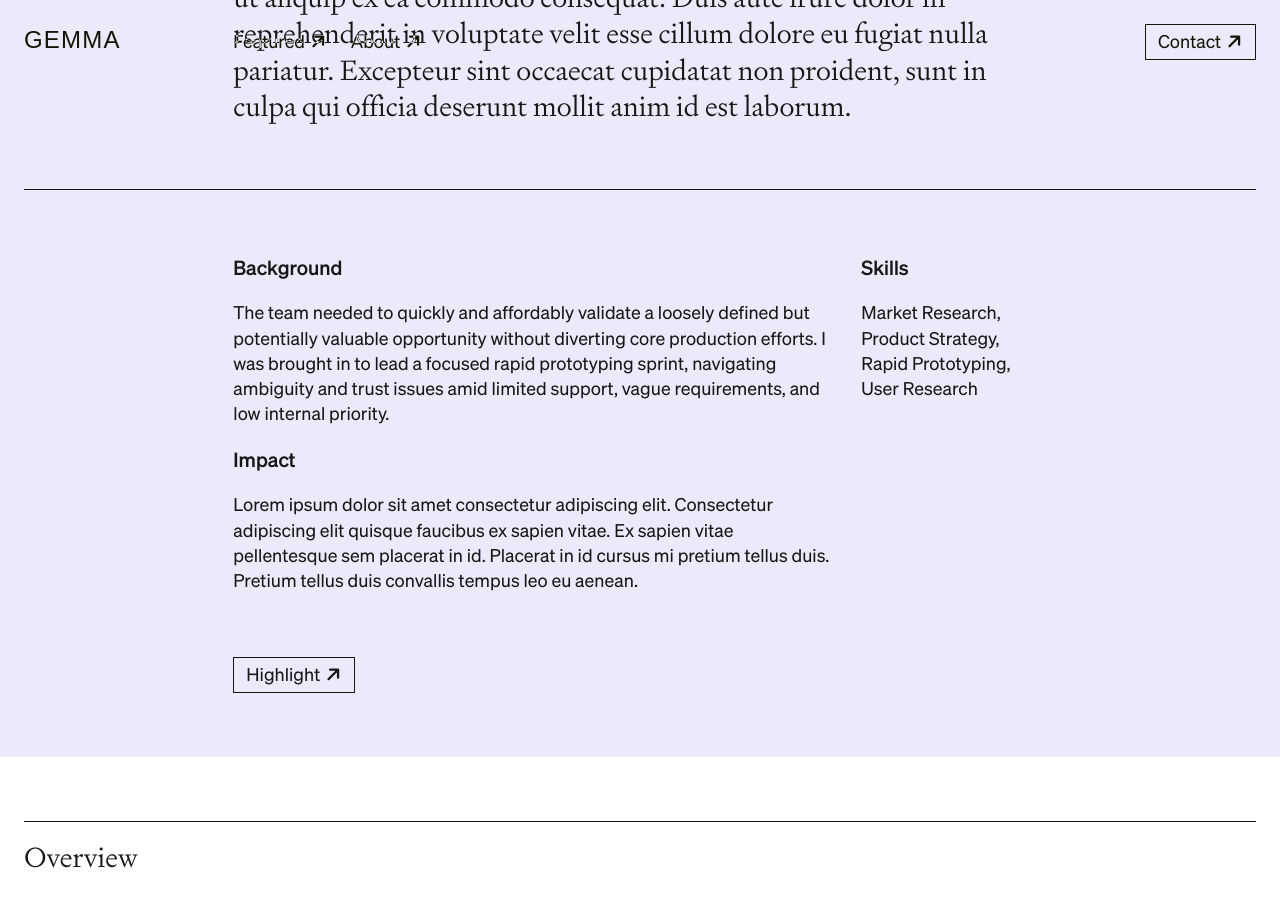
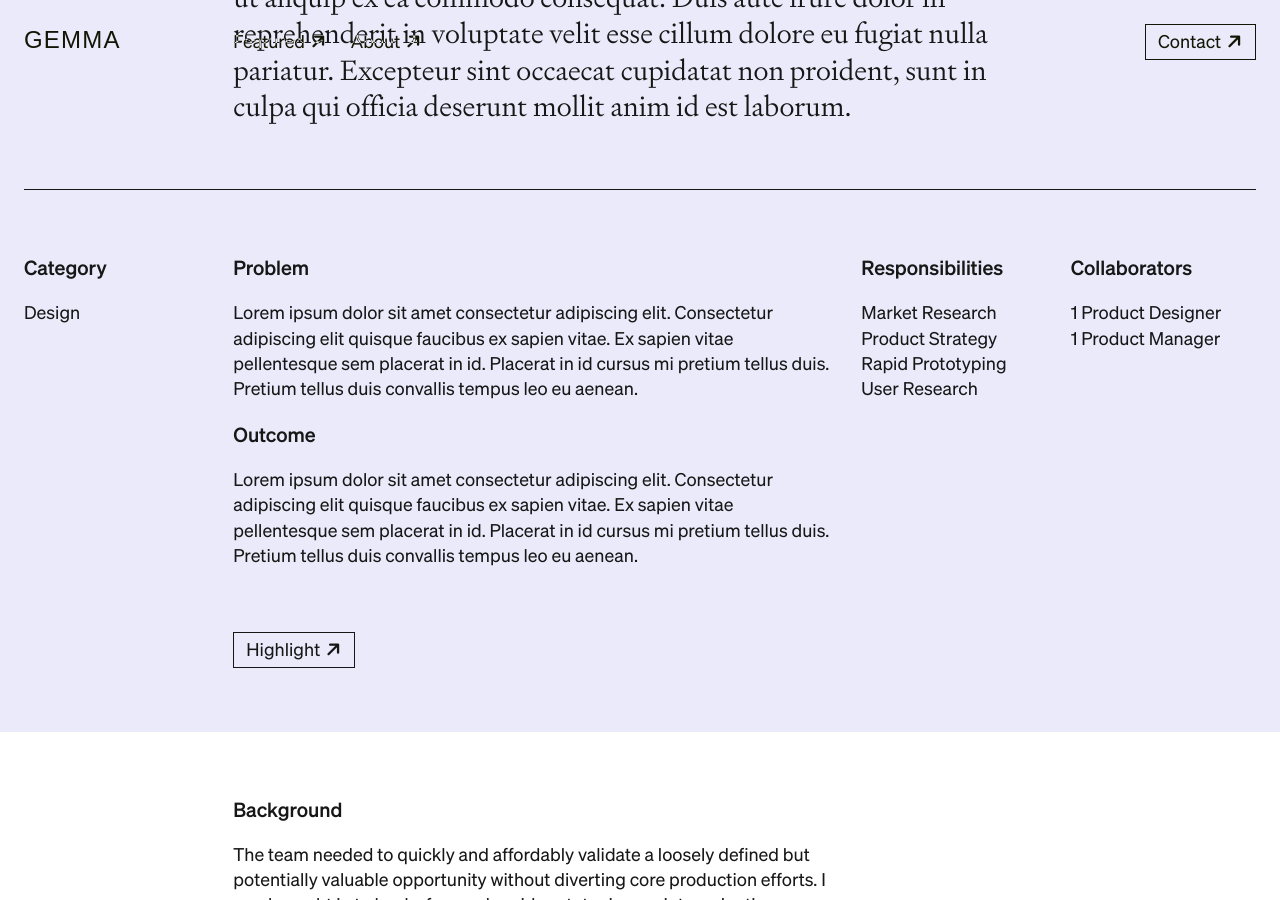
Before and after one commit to azurestocking/azurestocking.github.io, a Jekyll site: the page built from _projects/opus.html, in a window 1280 px wide and 900 px high, scrolled down 1352 px. Built offline with Jekyll 4.4.1, drawn with Linux system fonts in a browser that asks for light colours; some web fonts are replaced; some of the changed text lies outside the part shown.

Commit message:
Update layout

```diff
--- a/_includes/subtitle-heading.html
+++ /dev/null
@@ -1,8 +0,0 @@
-<section class="full-width-bg">
-    <div class="grid grid-6">
-        <div>
-            <hr style="margin-bottom: {{ include.margin | default: '18px' }};">
-            <h2>{{ include.subtitle }}</h2>
-        </div>
-    </div>
-</section>
--- a/_layouts/project.html
+++ b/_layouts/project.html
@@ -6,7 +6,7 @@ layout: default
     <div class="grid grid-1-5">
         <div></div>
         <div>
-            <h1 style="margin-bottom: 64px; margin-top: 25vh; font-family: var(--font-signifier);">{{ page.title }}</h1>
+            <div class="p-xl" style="margin-bottom: 64px; margin-top: 25vh; font-family: var(--font-signifier);">{{ page.title }}</div>
             <img src="{{ page.banner | relative_url }}" loading="lazy">
         </div>
     </div>
@@ -18,22 +18,37 @@ layout: default
         <hr>
     </div>
     <div class="grid grid-1-3-1-1" style="margin-bottom: 64px;">
-        <div></div>
+        <div>
+            <h3 class="np">Category</h5>
+            <p>
+                {% for category in page.categories %}
+                {{ category }}{% unless forloop.last %}<br>{% endunless %}
+            {% endfor %}
+            </p>
+        </div>
         <div class="list-container">
             <div>
-                <h3 class="np">Background</h5>
-                <p>{{ page.background }}</p>
+                <h3 class="np">Problem</h5>
+                <p>{{ page.problem }}</p>
             </div>
             <div>
-                <h3 class="np">Impact</h5>
-                <p>{{ page.impact }}</p>
+                <h3 class="np">Outcome</h5>
+                <p>{{ page.outcome }}</p>
             </div>
         </div>
         <div>
-            <h3 class="np">Skills</h5>
+            <h3 class="np">Responsibilities</h5>
             <p>
                 {% for skill in page.skill %}
-                    {{ skill }}{% unless forloop.last %}, {% endunless %}
+                    {{ skill }}{% unless forloop.last %}<br>{% endunless %}
+                {% endfor %}
+            </p>
+        </div>
+        <div>
+            <h3 class="np">Collaborators</h5>
+            <p>
+                {% for member in page.team %}
+                    {{ member }}{% unless forloop.last %}<br>{% endunless %}
                 {% endfor %}
             </p>
         </div>
--- a/_projects/opus.html
+++ b/_projects/opus.html
@@ -4,14 +4,15 @@ slug: opus
 featured: true
 title: "Lorem ipsum dolor sit amet, consectetur adipiscing elit"
 desc: "Lorem ipsum dolor sit amet, consectetur adipiscing elit, sed do eiusmod tempor incididunt ut labore et dolore magna aliqua. Ut enim ad minim veniam, quis nostrud exercitation ullamco laboris nisi ut aliquip ex ea commodo consequat. Duis aute irure dolor in reprehenderit in voluptate velit esse cillum dolore eu fugiat nulla pariatur. Excepteur sint occaecat cupidatat non proident, sunt in culpa qui officia deserunt mollit anim id est laborum."
-impact: "Lorem ipsum dolor sit amet consectetur adipiscing elit. Consectetur adipiscing elit quisque faucibus ex sapien vitae. Ex sapien vitae pellentesque sem placerat in id. Placerat in id cursus mi pretium tellus duis. Pretium tellus duis convallis tempus leo eu aenean."
-background: "The team needed to quickly and affordably validate a loosely defined but potentially valuable opportunity without diverting core production efforts. I was brought in to lead a focused rapid prototyping sprint, navigating ambiguity and trust issues amid limited support, vague requirements, and low internal priority."
-challenge: "How might we empower content creators to quickly and easily translate their scripts into reliably high-quality videos while accommodating diverse scenarios?"
-solution: "We proposed an end-to-end tool for AI video production, built on a multistage generative media pipeline focused on collaborative workflow enhancement rather than dependence on powerful models, enabling faster iteration, consistent output, and creative control from scripting to shot management."
+problem: "Lorem ipsum dolor sit amet consectetur adipiscing elit. Consectetur adipiscing elit quisque faucibus ex sapien vitae. Ex sapien vitae pellentesque sem placerat in id. Placerat in id cursus mi pretium tellus duis. Pretium tellus duis convallis tempus leo eu aenean."
+outcome: "Lorem ipsum dolor sit amet consectetur adipiscing elit. Consectetur adipiscing elit quisque faucibus ex sapien vitae. Ex sapien vitae pellentesque sem placerat in id. Placerat in id cursus mi pretium tellus duis. Pretium tellus duis convallis tempus leo eu aenean."
 image: "/images/placeholder-macbook.png"
 banner: "/images/placeholder.jpg"
+prototype: ""
 color: "#EBEAFA"
 time: "June 2024"
+categories:
+  - Design
 tags:
   - Design
   - Web
@@ -20,7 +21,7 @@ tags:
 role:
   - Product Designer
 team:
-  - 2 Product Designers
+  - 1 Product Designer
   - 1 Product Manager
 skill:
   - Market Research
@@ -31,25 +32,116 @@ tool:
   - Figma
 ---
 
-{% include subtitle-heading.html subtitle="Overview" %}
-
 <section>
     <div class="grid grid-1-3-1-1">
         <div></div>
         <div>
-            <h3>Problem</h3>
+            <h3>Background</h3>
             <p>The team needed to quickly and affordably validate a loosely defined but potentially valuable opportunity without diverting core production efforts. I was brought in to lead a focused rapid prototyping sprint, navigating ambiguity and trust issues amid limited support, vague requirements, and low internal priority.</p>
-            <p>How might we empower content creators to quickly and easily translate their scripts into reliably high-quality videos while accommodating diverse scenarios?</p>
+        </div>
+    </div>
+    <div class="grid grid-1-4-1">
+        <div></div>
+        <div class="card-list">
+            <div class="card">
+                <h5>💵 Tight Budget</h5>
+                <p>The company is an early-stage startup preparing for Series A, operating with a small team and limited budget, and lacking the bandwidth to make a full-time hire for temporary concept testing.</p>
+            </div>
+            <div class="card">
+                <h5>💪 Fueling Market</h5>
+                <p>The company is among the earliest players in AI captioning, but the low barrier to entry makes differentiation essential to maintain its competitive edge as more tech giants enter the space.</p>
+            </div>
+            <div class="card">
+                <h5>🤝 Potential Synergy</h5>
+                <p>Users have expressed strong interest in a generative feature, which has the potential to create meaningful synergy with the existing capability, enhancing overall value within a unified workflow.</p>
+            </div>
         </div>
     </div>
 </section>
 
 <section>
-    <div class="grid grid-1-3-1-1">
+    <div class="grid grid-1-4-1">
         <div></div>
         <div>
-            <h3>Approach</h3>
-            <p>We adopted a Lean approach to move quickly and stay focused on real user needs, using iterative prototyping to validate assumptions and evaluate outcomes, thereby enabling confident product direction without overcommitting resources.</p>
+            <h3>Highlight</h3>
+            <div class="p-l">
+                Proposed an end-to-end tool for AI video production, built on a multistage generative media pipeline focused on collaborative workflow enhancement rather than dependence on powerful models, enabling faster iteration, consistent output, and flexible control.
+            </div>
+        </div>
+    </div>
+</section>
+
+<section class="full-width-bg" style="background-color: {{ page.color }};">
+    <div class="grid grid-6">
+        <h4>I. Collaborative Script Editor</h4>
+    </div>
+    <div class="grid grid-6">
+        <div class="list-container">
+            <video width="100%" height="auto" autoplay loop muted>
+                <source src="/images/opus/F1.mp4" type="video/mp4" loading="lazy">
+            </video>
+        </div>
+        <div class="content-span-3">
+            <p>Allows users to select and modify text segments using predefined AI enhancement functions or instruction-based prompts without altering adjacent content. </p>
+            <p>Enables easy formatting aligned with industry-standard screenplay conventions to structurally differentiate key elements, improving token-level disambiguation, model output accuracy, and readability.</p>
+        </div>
+    </div>
+
+    <div class="grid grid-6">
+        <h4>II. Adaptive Shot Manager</h4>
+    </div>
+    <div class="grid grid-6">
+        <div class="list-container">
+            <video width="100%" height="auto" autoplay loop muted>
+                <source src="/images/opus/F2.mp4" type="video/mp4" loading="lazy">
+            </video>
+        </div>
+        <div class="content-span-3">
+            <p>Serves as a visual intermediary between text and video generation through a keyframe-based storyboard.</p>
+            <p>Supports three distinct modes for flexible shot management at varying levels of granularity: thumbnail, editor, and slideshow modes, respectively for navigation, refinement, and preview, covering the full production lifecycle.</p>
+            <p>Includes key element filters to improve manageability in complex or long-form screenplays.</p>
+        </div>
+    </div>
+
+    <div class="grid grid-6">
+        <h4>III. Comprehensive Shot Editor</h4>
+    </div>
+    <div class="grid grid-6">
+        <div class="list-container">
+            <video width="100%" height="auto" autoplay loop muted>
+                <source src="/images/opus/F3.mp4" type="video/mp4" loading="lazy">
+            </video>
+        </div>
+        <div class="content-span-3">
+            <p>Provides full-spectrum yet atomic control over individual shots, including keyframes, audio, and camera movement.</p>
+            <p>Utilizes a context-aware interface with inline dropdowns and modals to enable seamless interaction without disrupting the editing flow.</p>
+            <p>Adopts a hybrid editing approach that combines manual input with AI assistance, enhancing productivity while preserving creative autonomy.</p>
+        </div>
+    </div>
+
+    <div class="grid grid-6">
+        <h4>IV. Customizable Asset Manager</h4>
+    </div>
+    <div class="grid grid-6">
+        <div class="list-container">
+            <video width="100%" height="auto" autoplay loop muted>
+                <source src="/images/opus/F4.mp4" type="video/mp4" loading="lazy">
+            </video>
+        </div>
+        <div class="content-span-3">
+            <p>Creates a centralized system by extracting reusable global assets from natural language through semantic parsing, allowing them to be defined, applied to individual shots, and batch-edited across multiple shots. It enhances consistency and scalability for large-scale and episodic productions, and optimizes workflows by reducing duplication and manual effort.</p>
+        </div>
+    </div>
+</section>
+
+<section>
+    <div class="grid grid-1-4-1">
+        <div></div>
+        <div>
+            <h2>Design Process</h2>
+            <div class="p-l">
+                Adopted a Lean approach to move quickly and stay focused on user needs, using iterative prototyping to validate assumptions and evaluate outcomes, thereby enabling confident product direction without overcommitting resources.
+            </div>
         </div>
     </div>
     <div class="grid grid-1-4-1">
@@ -59,75 +151,6 @@ tool:
         </div>
     </div>
 </section>
-
-<section>
-    <div class="grid grid-1-4-1">
-        <div></div>
-        <div>
-            <h3>Solution</h3>
-            <div class="p-l">
-                We proposed an end-to-end tool for AI video production, built on a multistage generative media pipeline focused on collaborative workflow enhancement rather than dependence on powerful models, enabling faster iteration, consistent output, and creative control from scripting to shot management.
-            </div>
-        </div>
-    </div>
-</section>
-
-<section class="full-width-bg" style="background-color: {{ page.color }};">
-    <div class="grid grid-6">
-        <video width="100%" height="auto" autoplay loop muted>
-            <source src="/images/opus/F1.mp4" type="video/mp4" loading="lazy">
-        </video>
-    </div>
-    <div class="grid grid-3-3">
-        <h4>I. Collaborative Script Editor</h4>
-        <div>
-            <p>Allows users to select and modify text segments using predefined AI enhancement functions or instruction-based prompts without altering adjacent content. </p>
-            <p>Enables easy formatting aligned with industry-standard screenplay conventions to structurally differentiate key elements, improving token-level disambiguation, model output accuracy, and readability.</p>
-        </div>
-    </div>
-
-    <div class="grid grid-6">
-        <video width="100%" height="auto" autoplay loop muted>
-            <source src="/images/opus/F2.mp4" type="video/mp4" loading="lazy">
-        </video>
-    </div>
-    <div class="grid grid-3-3">
-        <h4>II. Adaptive Shot Manager</h4>
-        <div>
-            <p>Serves as a visual intermediary between text and video generation through a keyframe-based storyboard.</p>
-            <p>Supports three distinct modes for flexible shot management at varying levels of granularity: thumbnail, editor, and slideshow modes, respectively for navigation, refinement, and preview, covering the full production lifecycle.</p>
-            <p>Includes key element filters to improve manageability in complex or long-form screenplays.</p>
-        </div>
-    </div>
-
-    <div class="grid grid-6">
-        <video width="100%" height="auto" autoplay loop muted>
-            <source src="/images/opus/F3.mp4" type="video/mp4" loading="lazy">
-        </video>
-    </div>
-    <div class="grid grid-3-3">
-        <h4>III. Comprehensive Shot Editor</h4>
-        <div>
-            <p>Provides full-spectrum yet atomic control over individual shots, including keyframes, audio, and camera movement.</p>
-            <p>Utilizes a context-aware interface with inline dropdowns and modals to enable seamless interaction without disrupting the editing flow.</p>
-            <p>Adopts a hybrid editing approach that combines manual input with AI assistance, enhancing productivity while preserving creative autonomy.</p>
-        </div>
-    </div>
-
-    <div class="grid grid-6">
-        <video width="100%" height="auto" autoplay loop muted>
-            <source src="/images/opus/F4.mp4" type="video/mp4" loading="lazy">
-        </video>
-    </div>
-    <div class="grid grid-3-3">
-        <h4>IV. Customizable Asset Manager</h4>
-        <div>
-            <p>Creates a centralized system by extracting reusable global assets from natural language through semantic parsing, allowing them to be defined, applied to individual shots, and batch-edited across multiple shots. It enhances consistency and scalability for large-scale and episodic productions, and optimizes workflows by reducing duplication and manual effort.</p>
-        </div>
-    </div>
-</section>
-
-{% include subtitle-heading.html subtitle="Design Process" %}
 
 <section>
     <div class="grid grid-1-3-1-1">
@@ -234,17 +257,44 @@ tool:
 </section>
 
 <section>
-    <div class="grid grid-1-3-1-1">
+    <div class="grid grid-1-4-1">
         <div></div>
         <div>
             <h3>Prototype 1</h3>
-            <p>Lorem ipsum dolor sit amet, consectetur adipiscing elit, sed do eiusmod tempor incididunt ut labore et dolore magna aliqua. Ut enim ad minim veniam, quis nostrud exercitation ullamco laboris nisi ut aliquip ex ea commodo consequat.</p>
+            <div class="p-l">Introduced an intermediary step of text-to-image generation to stabilize the creative workflow, enabling users to preview keyframes and iterate on their sequence, timing, and narrative logic in areas where models typically fall short.</div>
         </div>
     </div>
-    <div class="grid grid-1-4-1">
-        <div></div>
-        <div class="image-container" style="padding: 0; overflow: hidden;">
-            <img src="{{ '/images/opus/prototype-1.png' | relative_url }}" loading="lazy">
+</section>
+
+<section class="full-width-bg" style="background-color: {{ page.color }};">
+    <div class="flex-row">
+        <div class="list-container">
+            <img src="{{ '/images/opus/prototype-1-1.png' | relative_url }}" loading="lazy">
+            <div>
+                <h5>Prompt</h5>
+                <p>Enrich the user input with storytelling techniques to produce a complete, engaging screenplay.</p>
+            </div>
+        </div>
+        <div class="list-container">
+            <img src="{{ '/images/opus/prototype-1-2.png' | relative_url }}" loading="lazy">
+            <div>
+                <h5>Screenplay</h5>
+                <p>Parse the screenplay into shot-by-shot scripts with structured metadata to guide text-to-image generation.</p>
+            </div>
+        </div>
+        <div class="list-container">
+            <img src="{{ '/images/opus/prototype-1-3.png' | relative_url }}" loading="lazy">
+            <div>
+                <h5>Storyboard</h5>
+                <p>Tweak keyframes, voiceover, and animation settings to better align with the user’s creative intent.</p>
+            </div>
+        </div>
+        <div class="list-container">
+            <img src="{{ '/images/opus/prototype-1-4.png' | relative_url }}" loading="lazy">
+            <div>
+                <h5>Slideshow</h5>
+                <p>Simulate the structure and pacing of the final video to reduce uncertainty in image-to-video generation.</p>
+            </div>
         </div>
     </div>
 </section>
@@ -299,7 +349,7 @@ tool:
         <div></div>
         <div>
             <h3>Problem Statement</h3>
-            <p>With the shared high-level goals that emerged above, I was able to refine the initially rough question as follows:</p>
+            <p>We set off with a knowingly over-simplistic problem framing to integrate a text-to-video feature into the product. With high-level goals that emerged above, I refined the initially rough question as follows:</p>
         </div>
     </div>
     <div class="grid grid-1-4-1">
@@ -723,16 +774,24 @@ tool:
     </div>
 </section>
 
-{% include subtitle-heading.html subtitle="Retrospect" %}
+<section>
+    <div class="grid grid-1-4-1">
+        <div></div>
+        <div>
+            <h2>Retrospect</h2>
+            <div class="p-l">
+                Trust-building surfaced as a recurring theme, not only in designing human-AI collaborative models that foster user confidence, but also in establishing credibility and exposure within the team, thereby driving iterative direction and securing alignment as a mercenary with limited visibility and resources.
+            </div>
+        </div>
+    </div>
+</section>
 
 <section>
     <div class="grid grid-1-3-1-1">
         <div></div>
         <div>
             <h3>Takeaways</h3>
-            <p>Trust-building surfaced as a recurring theme, not only in designing human-AI collaborative models that foster user confidence, but also in establishing credibility and exposure within the team, thereby driving iterative direction and securing alignment as a mercenary with limited visibility and resources.</p>
-            <p>Looking back, my problem statement and persona were made as logically required steps emerging organically from the iterative, user-centric prototype testing and analysis, rather than predefined JTBDs adhering to a dogmatic “discovery” framework in the beginning.</p>
-            <p>Besides, key insights emerged not only about users’ mental models and behaviors, but also about coping with vagueness in social dynamics, research methodologies, and practical techniques.</p>
+            <p>Lessons learned emerged not only about users’ mental models and behaviors, but also about coping with ambiguity in social dynamics, research methodologies, and practical design techniques.</p>
         </div>
     </div>
     <div class="grid grid-1-4-1">
@@ -780,3 +839,26 @@ tool:
         </div>
     </div>
 </section>
+
+<section>
+    <div class="grid grid-1-3-1-1">
+        <div></div>
+        <div>
+            <h3>Hindsights</h3>
+            <p>The company has successfully raised $30M in Series A in August 2024 and $20M in Series B in March 2025, but ultimately chose not to ship the storyboard feature, likely due to a strategic pivot toward monetizable, lower-risk enhancements to its core captioning feature amid the intensifying competition, where research-driven startups like Sand.ai have complicated the landscape, while niche startups like Katalist.ai have gained a head start.</p>
+        </div>
+    </div>
+    <div class="grid grid-1-4-1">
+        <div></div>
+        <div class="card-list">
+            <div class="card">
+                <h5>1️⃣ At Launched</h5>
+                <p>Track activation rate, export rate (% of generated storyboards exported or pushed into downstream workflows), and usage frequency to measure evaluate initial user engagement and to identify early signals of perceived value.</p>
+            </div>
+            <div class="card">
+                <h5>2️⃣ Over Time</h5>
+                <p>Monitor user retention lift and conversion rate to evaluate long-term business impact and sustained behavior change.</p>
+            </div>
+        </div>
+    </div>
+</section>
--- a/js/scrollspy.js
+++ b/js/scrollspy.js
@@ -7,6 +7,13 @@ document.addEventListener('DOMContentLoaded', function() {
     if (!scrollspy) {
         return;
     }
+
+    // Create Overview link first
+    const overviewLink = document.createElement('a');
+    overviewLink.href = '#overview';
+    overviewLink.textContent = 'Overview';
+    overviewLink.classList.add('scrollspy-link', 'h2');
+    scrollspyLinks.appendChild(overviewLink);
 
     // Function to apply staggered transitions
     function applyStaggeredTransitions(isHiding) {
--- a/styles.css
+++ b/styles.css
@@ -172,17 +172,18 @@ body {
 }
 
 h1 {
-    font-size: var(--font-size-xl);
-    font-family: var(--font-soehne);
-    line-height: var(--line-height-xl);
+    font-size: var(--font-size-l);
+    font-family: var(--font-signifier);
+    line-height: var(--line-height-l);
     margin-bottom: 1rem;
     color: var(--primary);
 }
 
 h2 {
-    font-size: var(--font-size-l);
-    font-family: var(--font-signifier);
-    line-height: var(--line-height-l);
+    font-size: var(--font-size-m);
+    font-family: var(--font-soehne);
+    font-weight: 500;
+    line-height: var(--line-height-m);
     margin-bottom: 1rem;
     color: var(--primary);
 }
@@ -199,7 +200,6 @@ h3 {
 h4 {
     font-size: var(--font-size-l);
     font-family: var(--font-signifier);
-    font-weight: 500;
     line-height: var(--line-height-l);
     margin-bottom: 1rem;
     color: var(--primary);
@@ -218,14 +218,14 @@ p {
     font-size: var(--font-size-s);
     line-height: var(--line-height-s);
     font-family: var(--font-soehne);
-    margin-bottom: 1rem;
+    margin-bottom: 0.5rem;
 }
 
 p.serif {
     font-size: var(--font-size-m);
     line-height: var(--font-size-m);
     font-family: var(--font-signifier);
-    margin-bottom: 1rem;
+    margin-bottom: 0.5rem;
 }
 
 h1:last-child, h2:last-child, h3:last-child, h4:last-child, h5:last-child, p:last-child {
@@ -236,6 +236,13 @@ h1:last-child, h2:last-child, h3:last-child, h4:last-child, h5:last-child, p:las
     font-size: var(--font-size-l);
     line-height: var(--line-height-l);
     font-family: var(--font-signifier);
+    color: var(--primary);
+}
+
+.p-xl {
+    font-size: var(--font-size-xl);
+    font-family: var(--font-soehne);
+    line-height: var(--line-height-xl);
     color: var(--primary);
 }
 
@@ -277,10 +284,18 @@ blockquote:last-child {
     margin-bottom: 0;
 }
 
+ul {
+    list-style-type: disc;
+    font-size: var(--font-size-s);
+    line-height: var(--line-height-s);
+    margin-bottom: 0.5rem;
+}
+
 li {
     list-style-type: disc;
     font-size: var(--font-size-s);
     line-height: var(--line-height-s);
+    padding-left: 0.5rem;
 }
 
 hr {
@@ -314,11 +329,15 @@ footer * {
     color: var(--background);
 }
 
+.hero {
+    height: 100vh;
+    width: auto;
+}
+
 
 
 /* LAYOUT */
 
-/* Base 6-column grid system */
 .grid {
     display: grid;
     grid-template-columns: repeat(6, 1fr);
@@ -332,7 +351,6 @@ footer * {
     margin-bottom: 0;
 }
 
-/* Subgrid column layouts */
 .grid-1-5 > *:first-child {
     grid-column: 1 / span 1;
 }
@@ -429,7 +447,6 @@ footer * {
     grid-column: 1 / span 6;
 }
 
-/* Flexible grids */
 .content-span-1 {
     grid-column: span 1;
 }
@@ -456,6 +473,21 @@ footer * {
 
 .content-span-all {
     grid-column: 1 / -1;
+}
+
+.flex-row {
+    display: flex;
+    flex-direction: row;
+    gap: 24px;
+    flex-wrap: wrap;
+    max-width: 1440px;
+    margin: 0 auto 64px auto;
+    padding: 0 24px;
+}
+
+.flex-row > * {
+    flex: 1;
+    min-width: 0;
 }
 
 .full-width-bg {
@@ -566,10 +598,6 @@ img, video {
 
 .card h4 {
     font-weight: 500;
-}
-
-.card p {
-    margin-block-end: 0;
 }
 
 
```
Also changed, not shown: other parts of _projects/opus.html (+7 -6 lines), _projects/recount.html (+9 -5 lines), _projects/theorama.html (+11 -5 lines), index.html (+10 -5 lines), font/Test Söhne/test-soehne-dreiviertelfett-kursiv.woff2 (deleted), font/Test Söhne/test-soehne-dreiviertelfett.woff2 (deleted), font/Test Söhne/test-soehne-mono-buch.woff2 (deleted), images/opus/prototype-1-1.png (added), images/opus/prototype-1-2.png (added), images/opus/prototype-1-3.png (added), images/opus/prototype-1-4.png (added).
